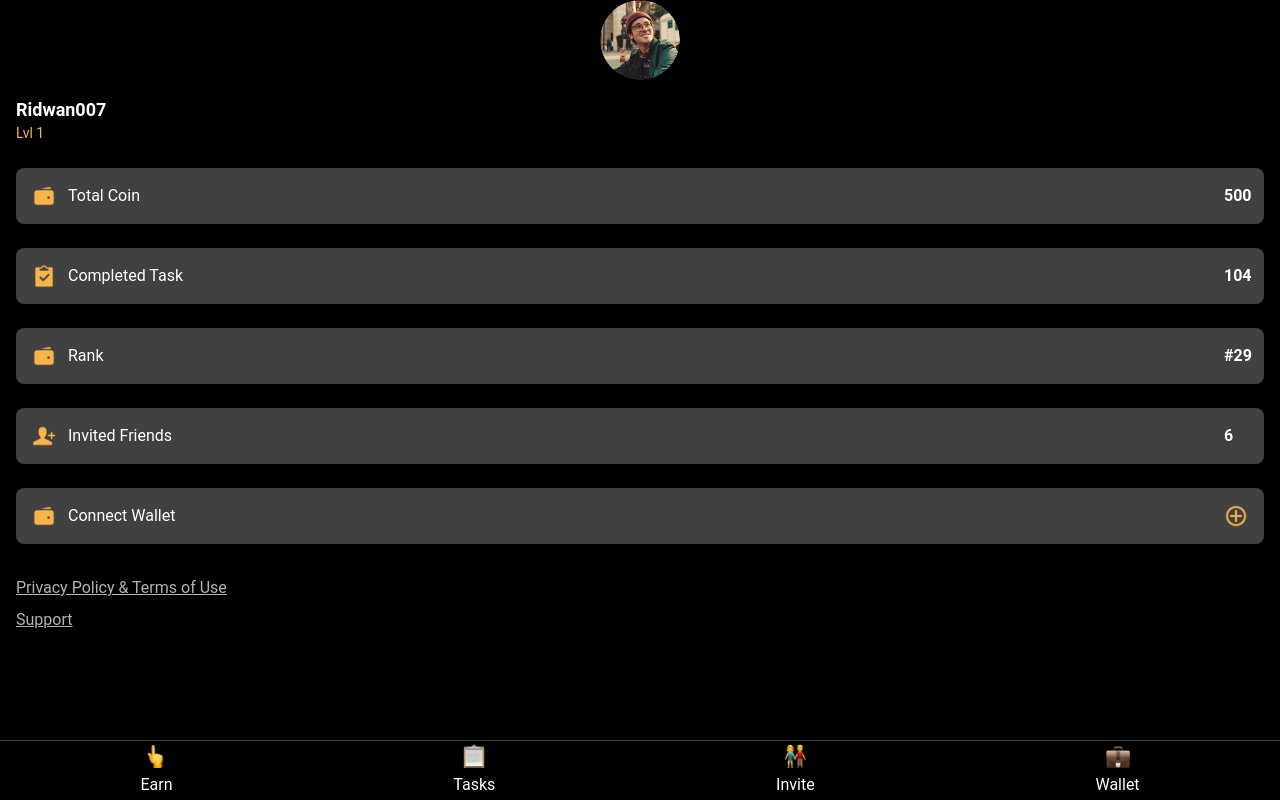
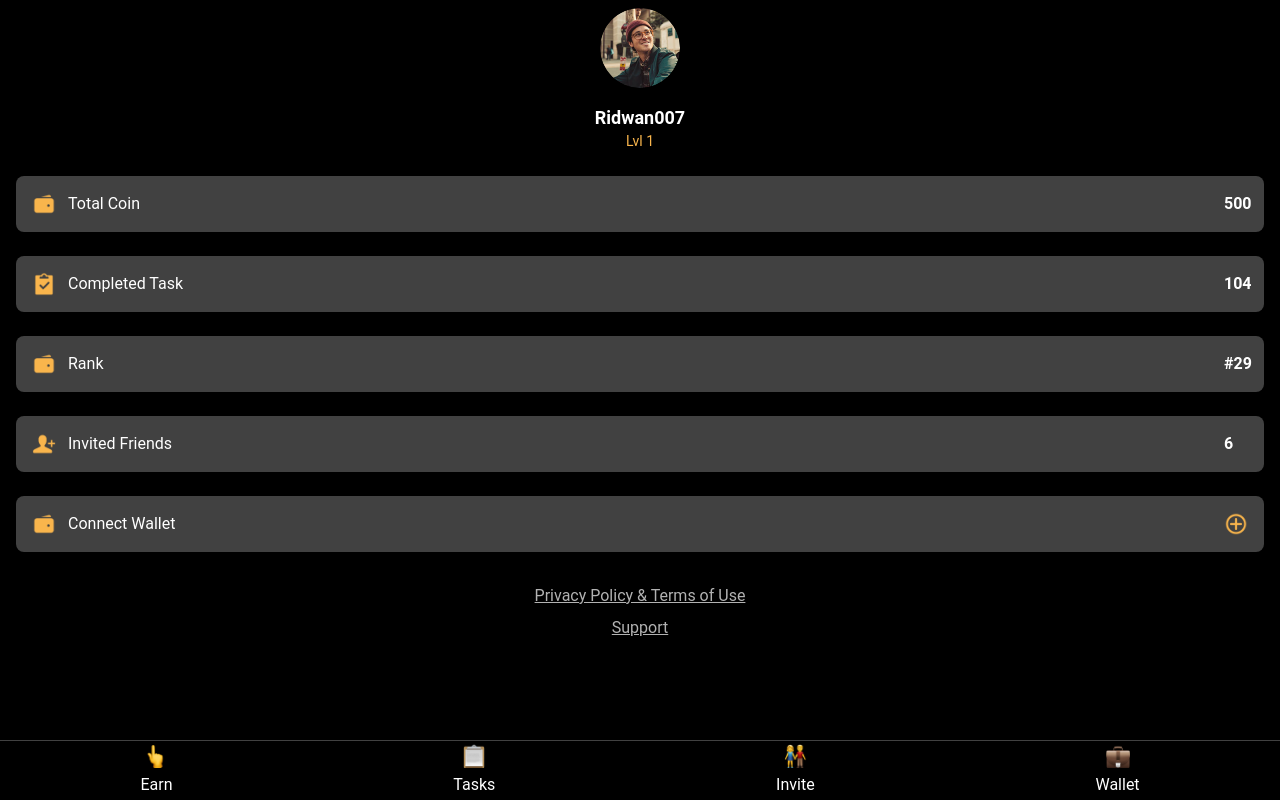
Before and after one commit to boredtap/Bored-Tap-App, a React (Create React App) app: page /profile-screen in a window 1280 px wide. Built offline with nearby package versions, Linux system fonts and the light colour scheme.

Commit message:
Refactor ProfileScreen CSS for improved layout; adjust padding and add text alignment

```diff
--- a/src/screens/ProfileScreen.css
+++ b/src/screens/ProfileScreen.css
@@ -4,12 +4,13 @@
     color: #fff;
     min-height: 100vh;
     padding: 80px 16px;
-    padding-top: 0px;
+    padding-top: 8px;
     font-family: "Roboto", sans-serif;
     position: relative;
     display: flex;
     flex-direction: column;
     width: 100%;
+    text-align: center;
   }
 
 /* Profile Picture */
--- a/src/screens/ProfileScreen2.css
+++ b/src/screens/ProfileScreen2.css
@@ -4,12 +4,13 @@
     color: #fff;
     min-height: 100vh;
     padding: 80px 16px;
-    padding-top: 0px;
+    padding-top: 8px;
     font-family: "Roboto", sans-serif;
     position: relative;
     display: flex;
     flex-direction: column;
     width: 100%;
+    text-align: center;
   }
 
 /* Profile Picture */
```
